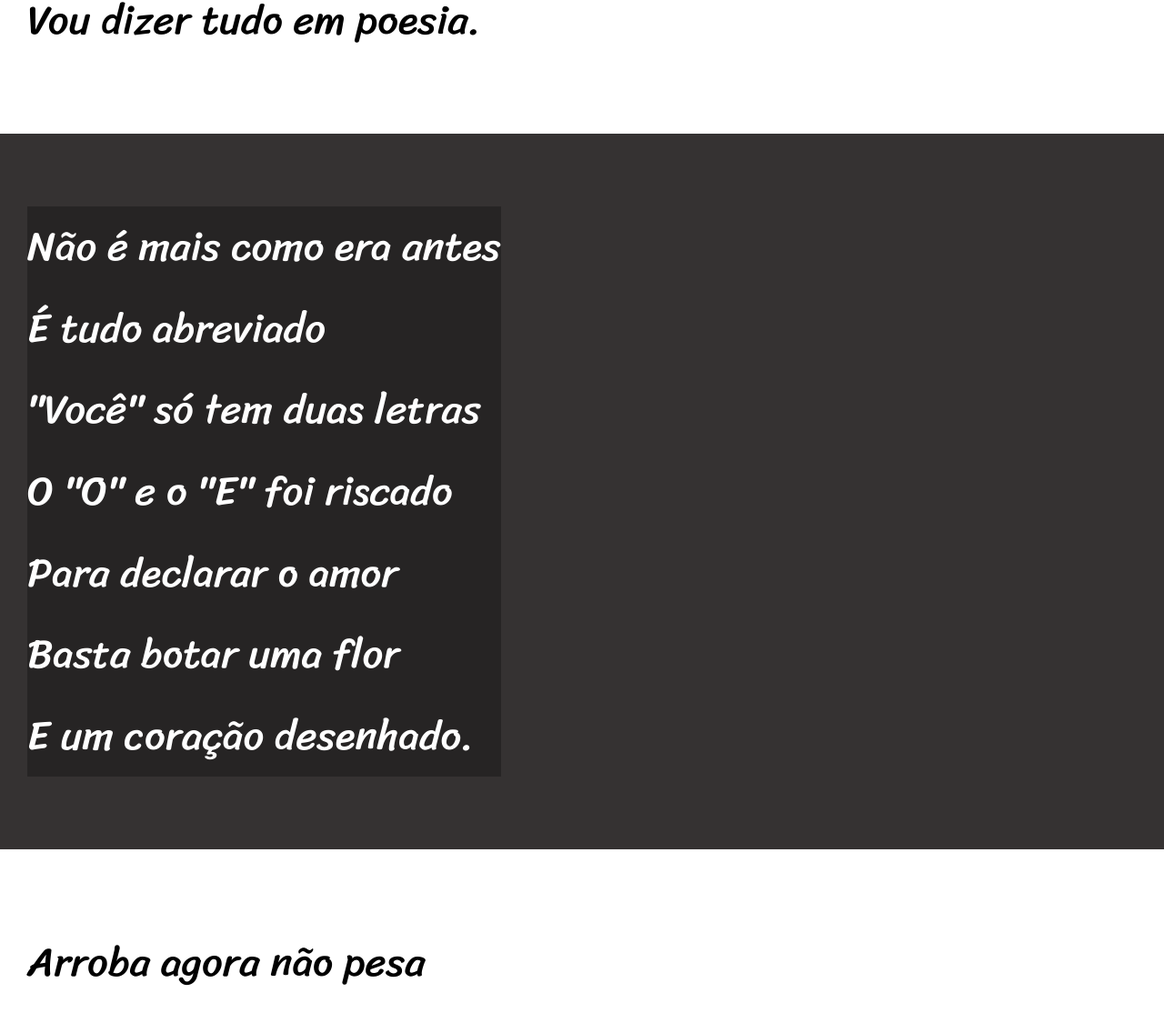
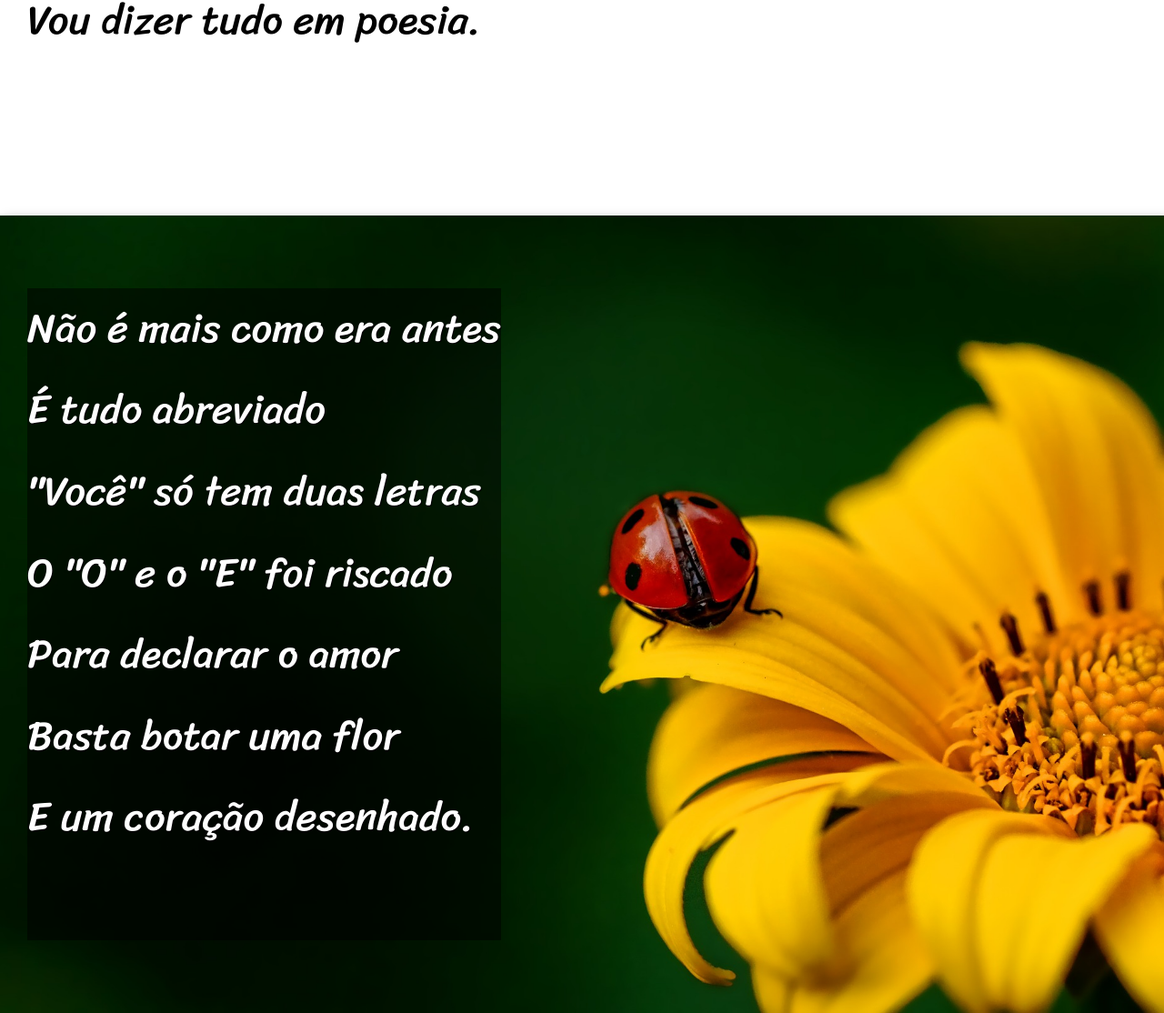
Before and after one commit to davidrodrigues4/html-css, a plain HTML site: page desafios guanabara/d012/index.html in a window 1280 px wide. Shown: the part 900-2014 px from the top of the page at 91% size. Drawn offline with Linux system fonts and the light colour scheme.

Commit message:
efeito parallax simples

```diff
--- a/desafios guanabara/d012/index.html
+++ b/desafios guanabara/d012/index.html
@@ -24,7 +24,7 @@
         </p>
     </section>
 
-    <section class="imagem">
+    <section class="imagem" id="img01">
         <p>
             Não é mais como era antes <br>
             É tudo abreviado <br>
@@ -55,7 +55,7 @@
         </p>
     </section>
 
-    <section class="imagem">
+    <section class="imagem" id="img02">
         <p>
             Tenho saudade das cartas <br>
             Escritas com a própria mão <br>
--- a/desafios guanabara/d012/style.css
+++ b/desafios guanabara/d012/style.css
@@ -58,6 +58,10 @@
     font-size: 3.5vw;
 }
 
+section > p {
+    padding-bottom: 2em;
+}
+
 section.normal {
     background-color: white;
     color: black;
@@ -66,11 +70,24 @@
 section.imagem {
     background-color: rgb(53, 50, 50);
     color: white;
+    box-shadow: 6px 6px 13px 0px rgba(0, 0, 0, 0.471);
+    background-size: cover;
+    background-attachment: fixed;
 }
 
 section.imagem > p {
     display: inline-block;
-    background-color: rgba(0, 0, 0, 0.284);
+    background-color: rgba(0, 0, 0, 0.514);
+    text-shadow: 1px 1px 0px black;
+}
+
+section#img01 {
+    background-image: url(imagens/background001.jpg);
+    background-position: right center;
+}
+
+section#img02 {
+    background-image: url(imagens/background002.jpg);
 }
 
 footer {
```
